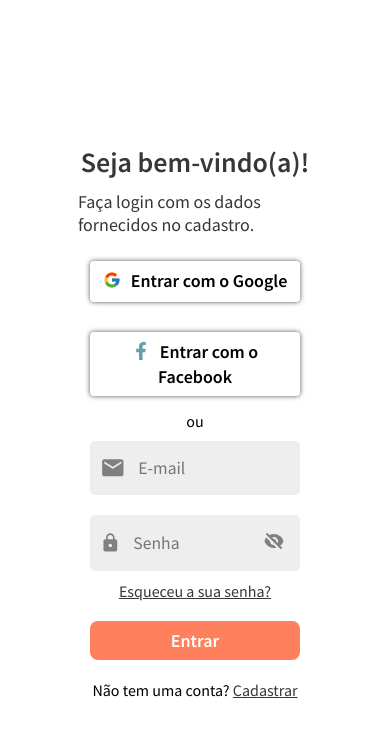
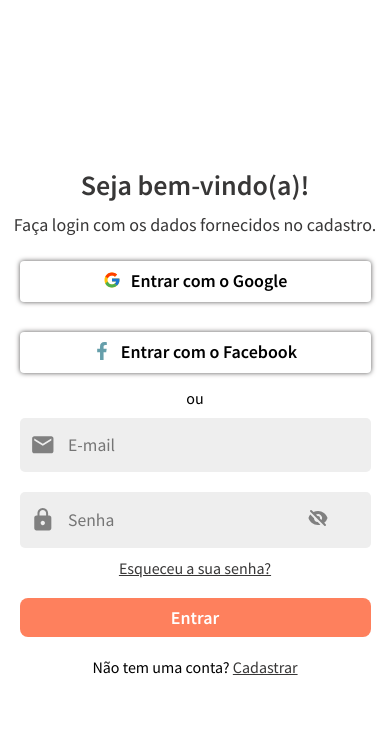
Before and after one commit to ingridsj/hair-salon-website, a React (Create React App) app: page /login in a window 390 px wide. Shown: the top 736 px of the page. Built offline with nearby package versions, Linux system fonts and the light colour scheme.

Commit message:
add: finished responsive login

```diff
--- a/src/components/Login/index.scss
+++ b/src/components/Login/index.scss
@@ -37,6 +37,10 @@
 
       width: 60%;
 
+      @include mobileL {
+        width: 100%;
+      }
+
       .title {
         @include tablet {
           @include flex-column;
@@ -47,6 +51,10 @@
         @include laptop {
           font-size: 1.75rem;
         }
+
+        @include mobileM {
+          font-size: 1.5rem;
+        }
       }
 
       p {
@@ -54,6 +62,14 @@
 
         @include laptop {
           font-size: 1.125rem;
+        }
+
+        @include tablet {
+          text-align: center;
+        }
+
+        @include mobileM {
+          font-size: 1rem;
         }
       }
 
@@ -135,6 +151,10 @@
             background: none;
             font-size: 1.1rem;
             margin-left: 10px;
+
+            @include mobileM {
+              font-size: 0.9rem;
+            }
           }
 
           .login-eye {
--- a/src/styles/_mixins.scss
+++ b/src/styles/_mixins.scss
@@ -21,3 +21,21 @@
     @content;
   }
 }
+
+@mixin mobileL {
+  @media (max-width: 450px) {
+    @content;
+  }
+}
+
+@mixin mobileM {
+  @media (max-width: 375px) {
+    @content;
+  }
+}
+
+@mixin mobileS {
+  @media (max-width: 320px) {
+    @content;
+  }
+}
```
